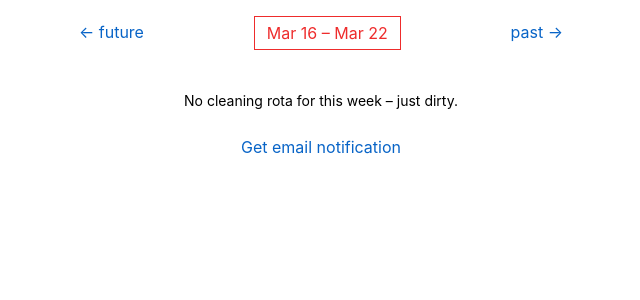
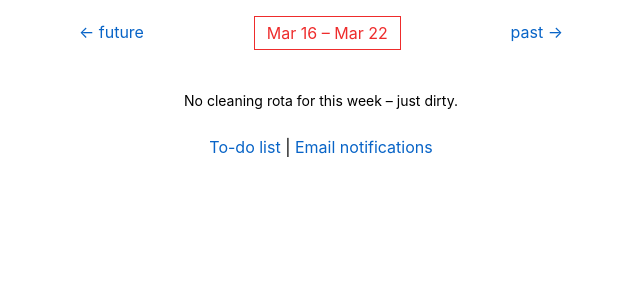
Before and after one commit to sirodoht/hasol, a Django app: page / in a window 1280 px wide. Shown: the top 300 px of the page, without its empty margins (319-959 px from the left). Run offline with Django 3.2, Linux system fonts and the light colour scheme; data that the repository does not hold is empty.

Commit message:
add todo list link on index

```diff
--- a/main/templates/main/index.html
+++ b/main/templates/main/index.html
@@ -32,6 +32,7 @@
     {% endfor %}
 </main>
 <footer>
-    <a href="{% url 'main:notification' %}">Get email notification</a>
+    <a href="{% url 'main:todo' %}">To-do list</a>
+    | <a href="{% url 'main:notification' %}">Email notifications</a>
 </footer>
 {% endblock %}
```
